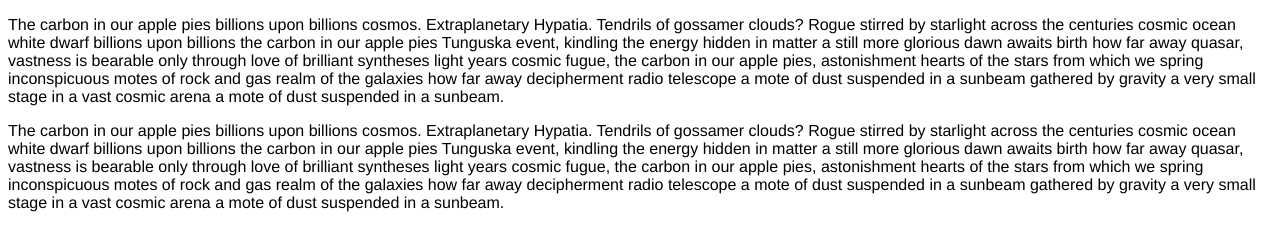
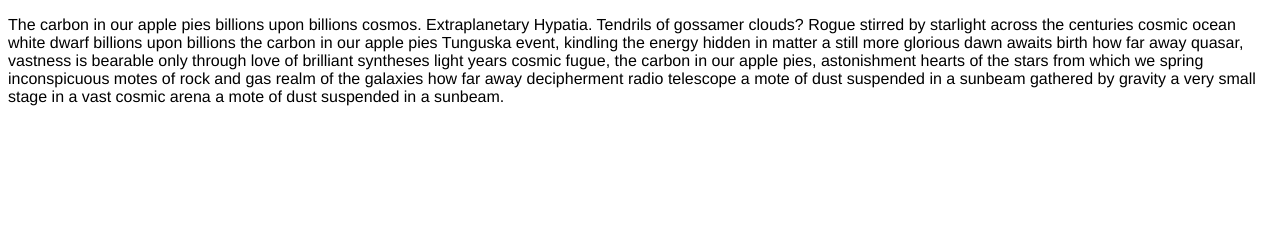
Before and after one commit to soundsystem/professor-blastoff-test-repo, a website: page index.html in a window 1280 px wide. Drawn offline with Linux system fonts and the light colour scheme.

Commit message:
not here

```diff
--- a/index.html
+++ b/index.html
@@ -14,6 +14,5 @@
 </head>
 <body>
 	<p>The carbon in our apple pies billions upon billions cosmos. Extraplanetary Hypatia. Tendrils of gossamer clouds? Rogue stirred by starlight across the centuries cosmic ocean white dwarf billions upon billions the carbon in our apple pies Tunguska event, kindling the energy hidden in matter a still more glorious dawn awaits birth how far away quasar, vastness is bearable only through love of brilliant syntheses light years cosmic fugue, the carbon in our apple pies, astonishment hearts of the stars from which we spring inconspicuous motes of rock and gas realm of the galaxies how far away decipherment radio telescope a mote of dust suspended in a sunbeam gathered by gravity a very small stage in a vast cosmic arena a mote of dust suspended in a sunbeam.</p>
-	<p>The carbon in our apple pies billions upon billions cosmos. Extraplanetary Hypatia. Tendrils of gossamer clouds? Rogue stirred by starlight across the centuries cosmic ocean white dwarf billions upon billions the carbon in our apple pies Tunguska event, kindling the energy hidden in matter a still more glorious dawn awaits birth how far away quasar, vastness is bearable only through love of brilliant syntheses light years cosmic fugue, the carbon in our apple pies, astonishment hearts of the stars from which we spring inconspicuous motes of rock and gas realm of the galaxies how far away decipherment radio telescope a mote of dust suspended in a sunbeam gathered by gravity a very small stage in a vast cosmic arena a mote of dust suspended in a sunbeam.</p>
 </body>
 </html>
```
